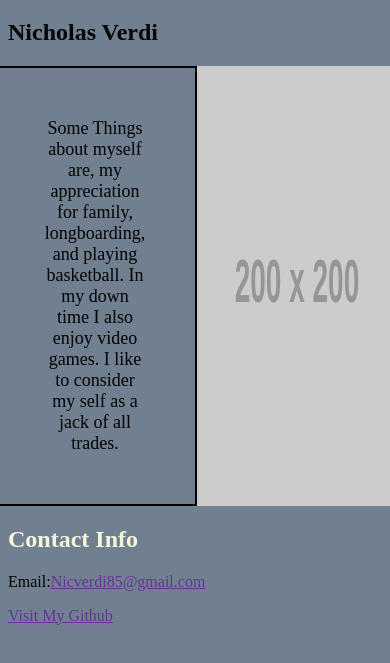
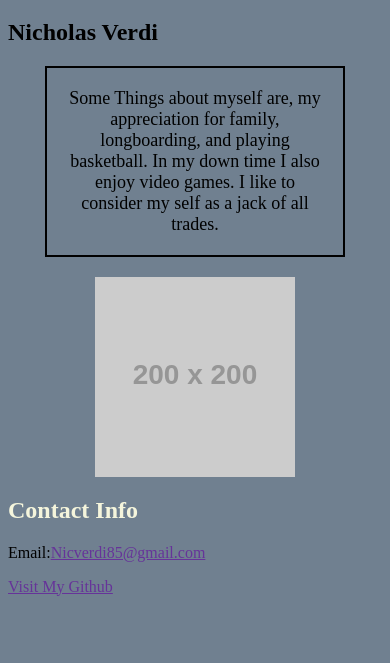
Before and after one commit to Verdster98/fullstack-refresher, a plain HTML site: page 01-html-css/student-bio/index.html in a window 390 px wide. Shown: the part 61-724 px from the top of the page. Drawn offline with Linux system fonts and the light colour scheme; placeholder pictures from the web are drawn by us.

Commit message:
build responsive student bio with css media queries

```diff
--- a/01-html-css/student-bio/style.css
+++ b/01-html-css/student-bio/style.css
@@ -8,8 +8,10 @@ h1 {
 
 .bio {
     font-size: large;
-    width: 300px;
-    padding: 50px;
+    width: 100%;
+    max-width: 300px;
+    box-sizing: border-box;
+    padding: 20px;
     border: solid 2px black;
     margin: 0;
     text-align: center;
@@ -23,9 +25,21 @@ a {
     color: rebeccapurple;
 }
 img {
-    width: 200px;
+    width: 100%;
+    max-width: 200px;
 }
 .bio-container {
     display: flex;
     justify-content:center ;
+    flex-direction: row;
+    gap: 20px;
 }
+
+@media (max-width: 600px) {
+    .bio-container {
+        display: flex;
+        flex-direction: column;
+        justify-content: center;
+        align-items: center;
+    }
+}
```
